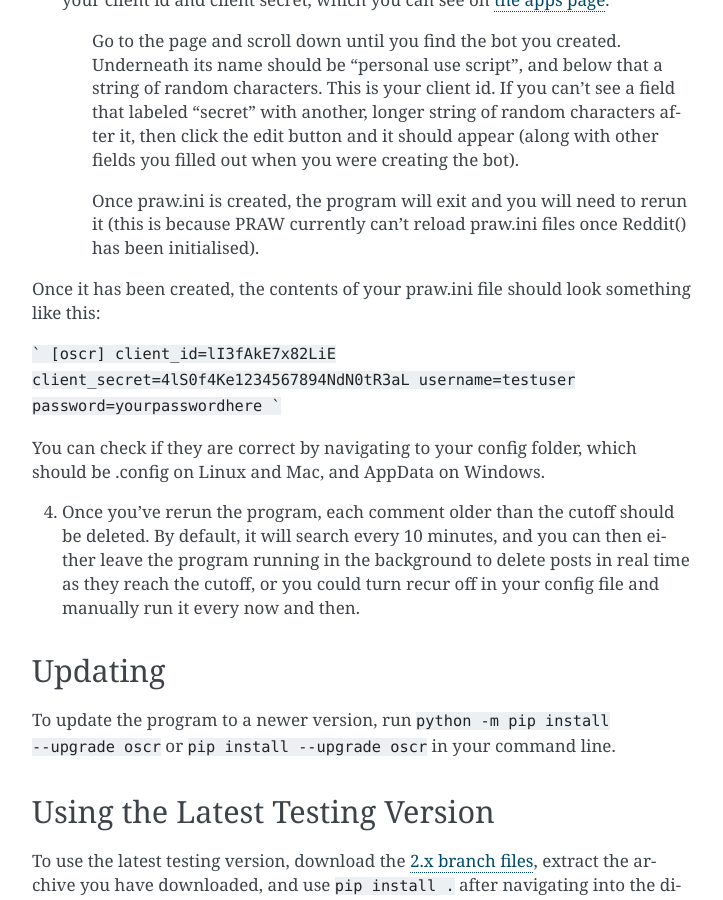
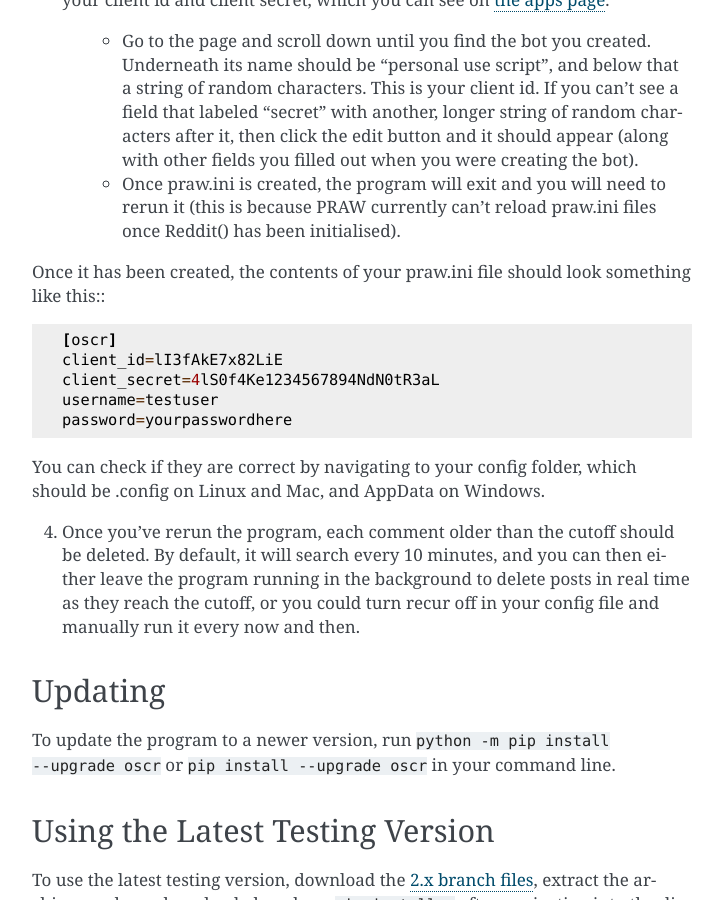
Before and after one commit to MurdoMaclachlan/oscr, a Sphinx documentation site: the page built from docs/source/installation-and-use.rst, in a window 1280 px wide and 900 px high, scrolled down 1045 px. Shown: the whole window, without its empty margins (388-1111 px from the left). Built offline with Sphinx 7.4.7, drawn with Linux system fonts in a browser that asks for light colours.

````diff
--- a/docs/source/installation-and-use.rst
+++ b/docs/source/installation-and-use.rst
@@ -18,26 +18,24 @@ To install OSCR,
 1. Run either ``python -m pip install oscr`` or ``pip install oscr`` in your command line. It should automatically install the program as well as any dependencies.
 2. Before doing anything else, you should now create an app for your Reddit account. You can do this by going to `the apps page in preferences <https://www.reddit.com/prefs/apps/>`_ and creating a new app:
 
-    * Give it a name ("Oscar" or "OSCR" are easy to remember).
-    * Choose "script".
-    * Give it a description (which can really be anything you want).
-    * Set an about url and redirect uri. The about url doesn't matter (I just linked the project's repository), and the redirect uri will not matter either; it is related to refresh tokens, which OSCR does not currently support.
+    - Give it a name ("Oscar" or "OSCR" are easy to remember).
+    - Choose "script".
+    - Give it a description (which can really be anything you want).
+    - Set an about url and redirect uri. The about url doesn't matter (I just linked the project's repository), and the redirect uri will not matter either; it is related to refresh tokens, which OSCR does not currently support.
 
 3. Now, in your console, run the command ``oscr`` and you will be prompted to enter information for both config.json and praw.ini. The praw.ini will ask for your client id and client secret, which you can see on `the apps page <https://www.reddit.com/prefs/apps/>`_.
 
-    Go to the page and scroll down until you find the bot you created. Underneath its name should be "personal use script", and below that a string of random characters. This is your client id. If you can't see a field that labeled "secret" with another, longer string of random characters after it, then click the edit button and it should appear (along with other fields you filled out when you were creating the bot).
+    - Go to the page and scroll down until you find the bot you created. Underneath its name should be "personal use script", and below that a string of random characters. This is your client id. If you can't see a field that labeled "secret" with another, longer string of random characters after it, then click the edit button and it should appear (along with other fields you filled out when you were creating the bot).
 
-    Once praw.ini is created, the program will exit and you will need to rerun it (this is because PRAW currently can't reload praw.ini files once Reddit() has been initialised).
+    - Once praw.ini is created, the program will exit and you will need to rerun it (this is because PRAW currently can't reload praw.ini files once Reddit() has been initialised).
 
-Once it has been created, the contents of your praw.ini file should look something like this:
+Once it has been created, the contents of your praw.ini file should look something like this:::
 
-```
-[oscr]
-client_id=lI3fAkE7x82LiE
-client_secret=4lS0f4Ke1234567894NdN0tR3aL
-username=testuser
-password=yourpasswordhere
-```
+    [oscr]
+    client_id=lI3fAkE7x82LiE
+    client_secret=4lS0f4Ke1234567894NdN0tR3aL
+    username=testuser
+    password=yourpasswordhere
 
 You can check if they are correct by navigating to your config folder, which should be .config on Linux and Mac, and AppData on Windows.
 
````
